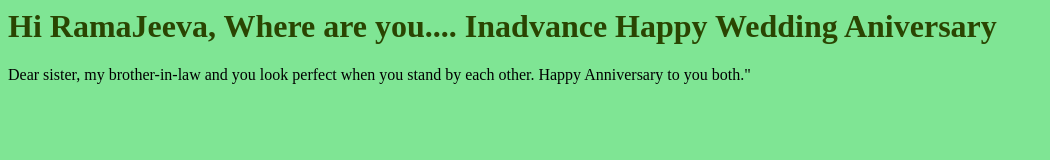
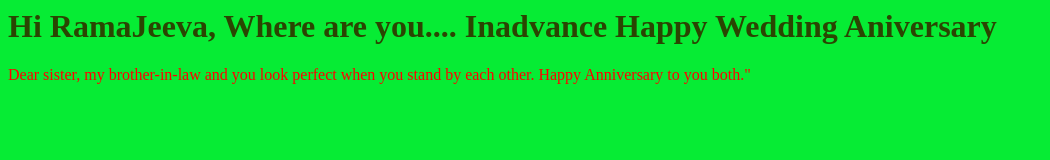
Before and after one commit to DevPhani23/dockerfiles, a plain HTML site: page COPY/index.html in a window 1280 px wide. Shown: the whole page, without its empty margins (0-1050 px from the left). Drawn offline with Linux system fonts and the light colour scheme.

Commit message:
dockerfile

```diff
--- a/COPY/index.html
+++ b/COPY/index.html
@@ -1,3 +1,3 @@
-<body style="background-color:rgb(127, 229, 148);"></body>
+<body style="background-color:rgb(6, 236, 52);"></body>
 <h1 style="color:rgb(42, 69, 2) ;"> Hi RamaJeeva, Where are you.... Inadvance Happy Wedding Aniversary </h1>
-<p2 style="color:red;"></p2>Dear sister, my brother-in-law and you look perfect when you stand by each other. Happy Anniversary to you both."</p2>
+<p1 style="color:red;">Dear sister, my brother-in-law and you look perfect when you stand by each other. Happy Anniversary to you both."</p1>
```
